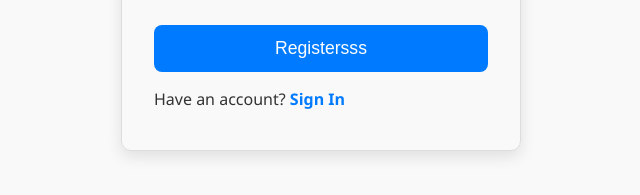
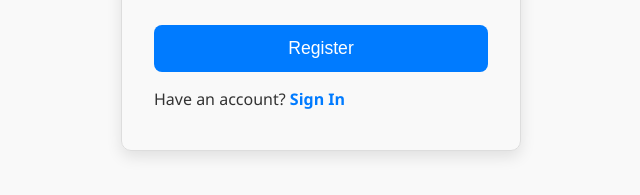
Before and after one commit to ardaputr/NotesApp_Cloud, a plain HTML site: page auth.html in a window 1280 px wide. Both pictures are taken after a click on the element "Sign Up". Shown: the part 336-531 px from the top of the page, 319-959 px from the left. Drawn offline with Linux system fonts and the light colour scheme.

Commit message:
Deploy Cloud

```diff
--- a/auth.html
+++ b/auth.html
@@ -6,7 +6,6 @@
     <title>Login</title>
     <link rel="stylesheet" href="./stylelogin.css" />
     <style>
-      /* Tambahan style kecil agar pointer cursor muncul di toggle text */
       #toggle-text span {
         color: #007bff;
         cursor: pointer;
@@ -58,7 +57,7 @@
           >&#128065;</span
         >
       </div>
-      <button type="submit">Registersss</button>
+      <button type="submit">Register</button>
     </form>
 
     <p id="toggle-text">
```
